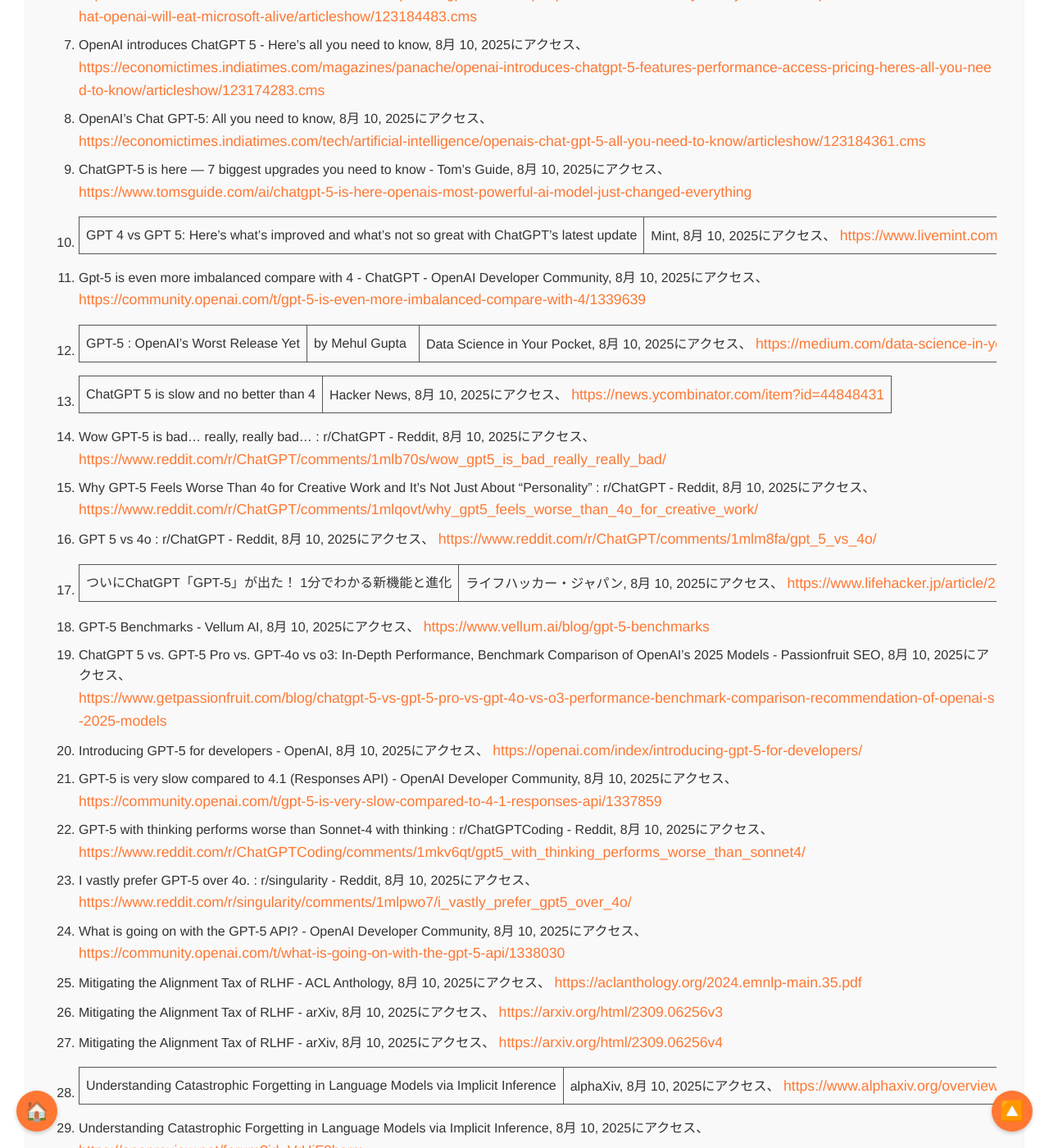
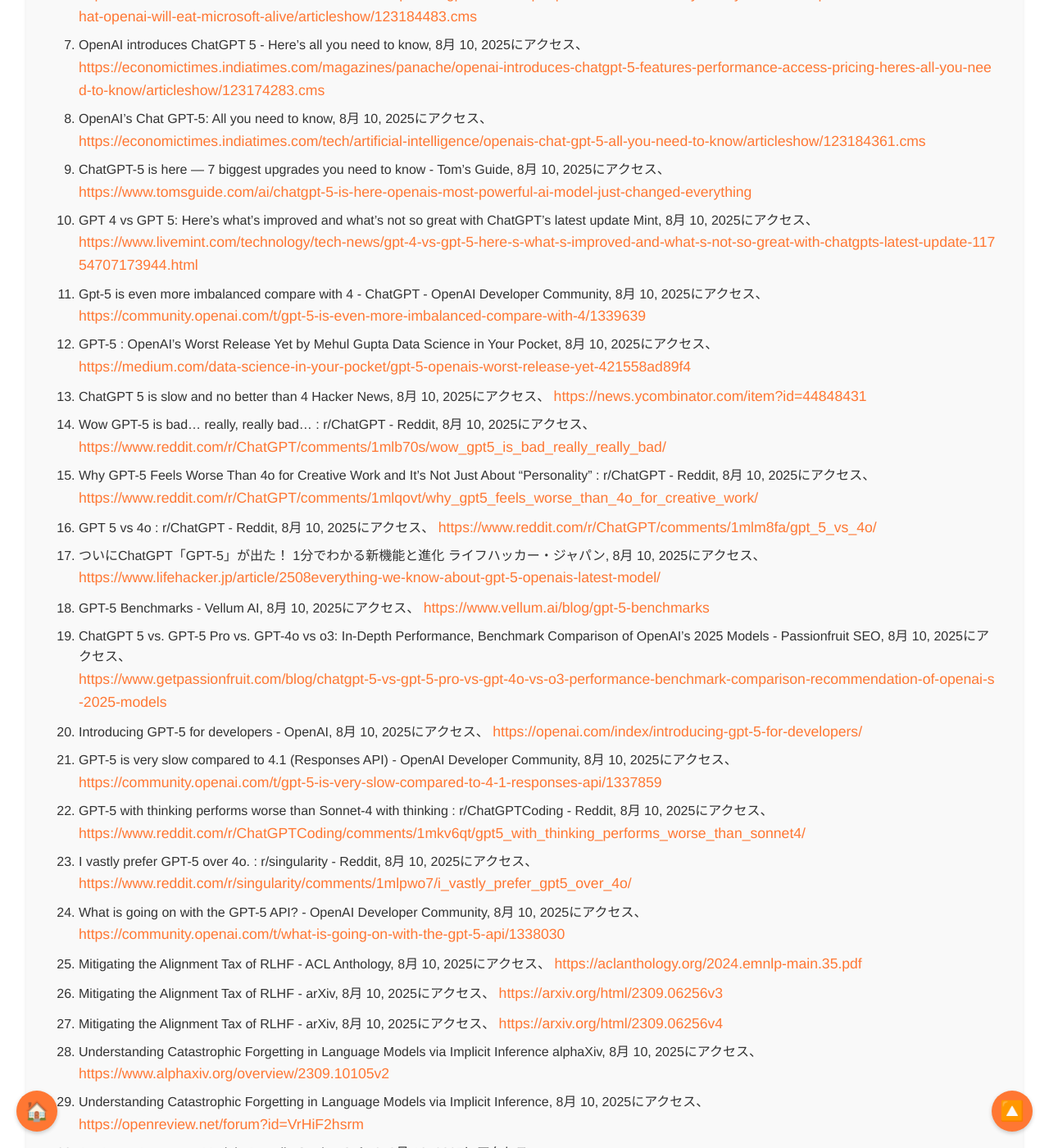
Before and after one commit to aegisfleet/share-deepresearch, a Jekyll site: the page built from _topics/gpt-5-paradox/index.md, in a window 1280 px wide and 1400 px high, scrolled down 9188 px. Shown: the whole window at 82% size. Built offline with Jekyll 4.4.1, drawn with Linux system fonts in a browser that asks for light colours; some of the changed text lies outside the part shown.

Commit message:
Auto update files

```diff
--- a/_topics/gpt-5-paradox/index.md
+++ b/_topics/gpt-5-paradox/index.md
@@ -205,14 +205,14 @@ GPT-5は単純な性能低下ではなく、より専門的で、より寛容さ
 7. OpenAI introduces ChatGPT 5 \- Here's all you need to know, 8月 10, 2025にアクセス、 [https://economictimes.indiatimes.com/magazines/panache/openai-introduces-chatgpt-5-features-performance-access-pricing-heres-all-you-need-to-know/articleshow/123174283.cms](https://economictimes.indiatimes.com/magazines/panache/openai-introduces-chatgpt-5-features-performance-access-pricing-heres-all-you-need-to-know/articleshow/123174283.cms)
 8. OpenAI’s Chat GPT-5: All you need to know, 8月 10, 2025にアクセス、 [https://economictimes.indiatimes.com/tech/artificial-intelligence/openais-chat-gpt-5-all-you-need-to-know/articleshow/123184361.cms](https://economictimes.indiatimes.com/tech/artificial-intelligence/openais-chat-gpt-5-all-you-need-to-know/articleshow/123184361.cms)
 9. ChatGPT-5 is here — 7 biggest upgrades you need to know \- Tom's Guide, 8月 10, 2025にアクセス、 [https://www.tomsguide.com/ai/chatgpt-5-is-here-openais-most-powerful-ai-model-just-changed-everything](https://www.tomsguide.com/ai/chatgpt-5-is-here-openais-most-powerful-ai-model-just-changed-everything)
-10. GPT 4 vs GPT 5: Here's what's improved and what's not so great with ChatGPT's latest update | Mint, 8月 10, 2025にアクセス、 [https://www.livemint.com/technology/tech-news/gpt-4-vs-gpt-5-here-s-what-s-improved-and-what-s-not-so-great-with-chatgpts-latest-update-11754707173944.html](https://www.livemint.com/technology/tech-news/gpt-4-vs-gpt-5-here-s-what-s-improved-and-what-s-not-so-great-with-chatgpts-latest-update-11754707173944.html)
+10. GPT 4 vs GPT 5: Here's what's improved and what's not so great with ChatGPT's latest update Mint, 8月 10, 2025にアクセス、 [https://www.livemint.com/technology/tech-news/gpt-4-vs-gpt-5-here-s-what-s-improved-and-what-s-not-so-great-with-chatgpts-latest-update-11754707173944.html](https://www.livemint.com/technology/tech-news/gpt-4-vs-gpt-5-here-s-what-s-improved-and-what-s-not-so-great-with-chatgpts-latest-update-11754707173944.html)
 11. Gpt-5 is even more imbalanced compare with 4 \- ChatGPT \- OpenAI Developer Community, 8月 10, 2025にアクセス、 [https://community.openai.com/t/gpt-5-is-even-more-imbalanced-compare-with-4/1339639](https://community.openai.com/t/gpt-5-is-even-more-imbalanced-compare-with-4/1339639)
-12. GPT-5 : OpenAI's Worst Release Yet | by Mehul Gupta | Data Science in Your Pocket, 8月 10, 2025にアクセス、 [https://medium.com/data-science-in-your-pocket/gpt-5-openais-worst-release-yet-421558ad89f4](https://medium.com/data-science-in-your-pocket/gpt-5-openais-worst-release-yet-421558ad89f4)
-13. ChatGPT 5 is slow and no better than 4 | Hacker News, 8月 10, 2025にアクセス、 [https://news.ycombinator.com/item?id=44848431](https://news.ycombinator.com/item?id=44848431)
+12. GPT-5 : OpenAI's Worst Release Yet by Mehul Gupta Data Science in Your Pocket, 8月 10, 2025にアクセス、 [https://medium.com/data-science-in-your-pocket/gpt-5-openais-worst-release-yet-421558ad89f4](https://medium.com/data-science-in-your-pocket/gpt-5-openais-worst-release-yet-421558ad89f4)
+13. ChatGPT 5 is slow and no better than 4 Hacker News, 8月 10, 2025にアクセス、 [https://news.ycombinator.com/item?id=44848431](https://news.ycombinator.com/item?id=44848431)
 14. Wow GPT-5 is bad… really, really bad… : r/ChatGPT \- Reddit, 8月 10, 2025にアクセス、 [https://www.reddit.com/r/ChatGPT/comments/1mlb70s/wow\_gpt5\_is\_bad\_really\_really\_bad/](https://www.reddit.com/r/ChatGPT/comments/1mlb70s/wow_gpt5_is_bad_really_really_bad/)
 15. Why GPT-5 Feels Worse Than 4o for Creative Work and It's Not Just About “Personality” : r/ChatGPT \- Reddit, 8月 10, 2025にアクセス、 [https://www.reddit.com/r/ChatGPT/comments/1mlqovt/why\_gpt5\_feels\_worse\_than\_4o\_for\_creative\_work/](https://www.reddit.com/r/ChatGPT/comments/1mlqovt/why_gpt5_feels_worse_than_4o_for_creative_work/)
 16. GPT 5 vs 4o : r/ChatGPT \- Reddit, 8月 10, 2025にアクセス、 [https://www.reddit.com/r/ChatGPT/comments/1mlm8fa/gpt\_5\_vs\_4o/](https://www.reddit.com/r/ChatGPT/comments/1mlm8fa/gpt_5_vs_4o/)
-17. ついにChatGPT「GPT-5」が出た！ 1分でわかる新機能と進化 | ライフハッカー・ジャパン, 8月 10, 2025にアクセス、 [https://www.lifehacker.jp/article/2508everything-we-know-about-gpt-5-openais-latest-model/](https://www.lifehacker.jp/article/2508everything-we-know-about-gpt-5-openais-latest-model/)
+17. ついにChatGPT「GPT-5」が出た！ 1分でわかる新機能と進化 ライフハッカー・ジャパン, 8月 10, 2025にアクセス、 [https://www.lifehacker.jp/article/2508everything-we-know-about-gpt-5-openais-latest-model/](https://www.lifehacker.jp/article/2508everything-we-know-about-gpt-5-openais-latest-model/)
 18. GPT-5 Benchmarks \- Vellum AI, 8月 10, 2025にアクセス、 [https://www.vellum.ai/blog/gpt-5-benchmarks](https://www.vellum.ai/blog/gpt-5-benchmarks)
 19. ChatGPT 5 vs. GPT-5 Pro vs. GPT-4o vs o3: In-Depth Performance, Benchmark Comparison of OpenAI's 2025 Models \- Passionfruit SEO, 8月 10, 2025にアクセス、 [https://www.getpassionfruit.com/blog/chatgpt-5-vs-gpt-5-pro-vs-gpt-4o-vs-o3-performance-benchmark-comparison-recommendation-of-openai-s-2025-models](https://www.getpassionfruit.com/blog/chatgpt-5-vs-gpt-5-pro-vs-gpt-4o-vs-o3-performance-benchmark-comparison-recommendation-of-openai-s-2025-models)
 20. Introducing GPT‑5 for developers \- OpenAI, 8月 10, 2025にアクセス、 [https://openai.com/index/introducing-gpt-5-for-developers/](https://openai.com/index/introducing-gpt-5-for-developers/)
@@ -223,23 +223,23 @@ GPT-5は単純な性能低下ではなく、より専門的で、より寛容さ
 25. Mitigating the Alignment Tax of RLHF \- ACL Anthology, 8月 10, 2025にアクセス、 [https://aclanthology.org/2024.emnlp-main.35.pdf](https://aclanthology.org/2024.emnlp-main.35.pdf)
 26. Mitigating the Alignment Tax of RLHF \- arXiv, 8月 10, 2025にアクセス、 [https://arxiv.org/html/2309.06256v3](https://arxiv.org/html/2309.06256v3)
 27. Mitigating the Alignment Tax of RLHF \- arXiv, 8月 10, 2025にアクセス、 [https://arxiv.org/html/2309.06256v4](https://arxiv.org/html/2309.06256v4)
-28. Understanding Catastrophic Forgetting in Language Models via Implicit Inference | alphaXiv, 8月 10, 2025にアクセス、 [https://www.alphaxiv.org/overview/2309.10105v2](https://www.alphaxiv.org/overview/2309.10105v2)
+28. Understanding Catastrophic Forgetting in Language Models via Implicit Inference alphaXiv, 8月 10, 2025にアクセス、 [https://www.alphaxiv.org/overview/2309.10105v2](https://www.alphaxiv.org/overview/2309.10105v2)
 29. Understanding Catastrophic Forgetting in Language Models via Implicit Inference, 8月 10, 2025にアクセス、 [https://openreview.net/forum?id=VrHiF2hsrm](https://openreview.net/forum?id=VrHiF2hsrm)
 30. Are Large Language Models Actually Getting Safer?, 8月 10, 2025にアクセス、 [https://www.cigionline.org/publications/are-large-language-models-actually-getting-safer/](https://www.cigionline.org/publications/are-large-language-models-actually-getting-safer/)
 31. Aligning language models to follow instructions \- OpenAI, 8月 10, 2025にアクセス、 [https://openai.com/index/instruction-following/](https://openai.com/index/instruction-following/)
 32. LLMの安全機構 \- AIセキュリティポータル, 8月 10, 2025にアクセス、 [https://aisecurity-portal.org/articles/llm-safeguard/](https://aisecurity-portal.org/articles/llm-safeguard/)
 33. LLMの「安全」と「利便性」はトレードオフ｜らみ \- note, 8月 10, 2025にアクセス、 [https://note.com/rami\_engineer/n/ncbeff84d6af7](https://note.com/rami_engineer/n/ncbeff84d6af7)
 34. ChatGPT-5 Arrives This Month \- Are You Ready for What Comes Next?, 8月 10, 2025にアクセス、 [https://economictimes.indiatimes.com/ai/ai-insights/chatgpt-5-arrives-this-month-are-you-ready-for-what-comes-next/articleshow/123132446.cms](https://economictimes.indiatimes.com/ai/ai-insights/chatgpt-5-arrives-this-month-are-you-ready-for-what-comes-next/articleshow/123132446.cms)
-35. GPT-5: New Features, Tests, Benchmarks, and More | DataCamp, 8月 10, 2025にアクセス、 [https://www.datacamp.com/blog/gpt-5](https://www.datacamp.com/blog/gpt-5)
+35. GPT-5: New Features, Tests, Benchmarks, and More DataCamp, 8月 10, 2025にアクセス、 [https://www.datacamp.com/blog/gpt-5](https://www.datacamp.com/blog/gpt-5)
 36. Introducing GPT-5 \- OpenAI, 8月 10, 2025にアクセス、 [https://openai.com/index/introducing-gpt-5/](https://openai.com/index/introducing-gpt-5/)
 37. GPT‑5 Has Arrived: OpenAI's Next‑Gen AI Stuns With Upgrades in Coding, Reasoning, and Safety \- TS2 Space, 8月 10, 2025にアクセス、 [https://ts2.tech/en/gpt%E2%80%915-has-arrived-openais-next%E2%80%91gen-ai-stuns-with-upgrades-in-coding-reasoning-and-safety/](https://ts2.tech/en/gpt%E2%80%915-has-arrived-openais-next%E2%80%91gen-ai-stuns-with-upgrades-in-coding-reasoning-and-safety/)
-38. The GPT-5 Paradox: A Giant Leap on a Slowing Path | by Money, Guns & Oil \- Medium, 8月 10, 2025にアクセス、 [https://medium.com/the-geopolitical-economist/the-gpt-5-paradox-a-giant-leap-on-a-slowing-path-1e01022b9c05](https://medium.com/the-geopolitical-economist/the-gpt-5-paradox-a-giant-leap-on-a-slowing-path-1e01022b9c05)
+38. The GPT-5 Paradox: A Giant Leap on a Slowing Path by Money, Guns & Oil \- Medium, 8月 10, 2025にアクセス、 [https://medium.com/the-geopolitical-economist/the-gpt-5-paradox-a-giant-leap-on-a-slowing-path-1e01022b9c05](https://medium.com/the-geopolitical-economist/the-gpt-5-paradox-a-giant-leap-on-a-slowing-path-1e01022b9c05)
 39. Building a Legal Coworker with GPT-5 \- Harvey AI, 8月 10, 2025にアクセス、 [https://www.harvey.ai/blog/building-a-legal-coworker-with-gpt-5](https://www.harvey.ai/blog/building-a-legal-coworker-with-gpt-5)
 40. 【使ってみた】GPT-5が遂にリリース！性能や料金、GPT-4との違いは？, 8月 10, 2025にアクセス、 [https://shift-ai.co.jp/blog/33397/](https://shift-ai.co.jp/blog/33397/)
 41. Prompt engineering \- OpenAI API, 8月 10, 2025にアクセス、 [https://platform.openai.com/docs/guides/prompt-engineering](https://platform.openai.com/docs/guides/prompt-engineering)
 42. Making GPT 5 more 4o like for voice and tone prompting. Pre-Prompt included. \- Reddit, 8月 10, 2025にアクセス、 [https://www.reddit.com/r/OpenAI/comments/1mlcd5o/making\_gpt\_5\_more\_4o\_like\_for\_voice\_and\_tone/](https://www.reddit.com/r/OpenAI/comments/1mlcd5o/making_gpt_5_more_4o_like_for_voice_and_tone/)
 43. GPT-5 prompting guide \- OpenAI Cookbook, 8月 10, 2025にアクセス、 [https://cookbook.openai.com/examples/gpt-5/gpt-5\_prompting\_guide](https://cookbook.openai.com/examples/gpt-5/gpt-5_prompting_guide)
-44. Prompt engineering techniques \- Azure OpenAI | Microsoft Learn, 8月 10, 2025にアクセス、 [https://learn.microsoft.com/en-us/azure/ai-foundry/openai/concepts/prompt-engineering](https://learn.microsoft.com/en-us/azure/ai-foundry/openai/concepts/prompt-engineering)
+44. Prompt engineering techniques \- Azure OpenAI Microsoft Learn, 8月 10, 2025にアクセス、 [https://learn.microsoft.com/en-us/azure/ai-foundry/openai/concepts/prompt-engineering](https://learn.microsoft.com/en-us/azure/ai-foundry/openai/concepts/prompt-engineering)
 45. Prompting in 5o, What's Changed (Compared to GPT-4o, GPT-4.1, o3) : r/ChatGPTPromptGenius \- Reddit, 8月 10, 2025にアクセス、 [https://www.reddit.com/r/ChatGPTPromptGenius/comments/1mkq8yi/prompting\_in\_5o\_whats\_changed\_compared\_to\_gpt4o/](https://www.reddit.com/r/ChatGPTPromptGenius/comments/1mkq8yi/prompting_in_5o_whats_changed_compared_to_gpt4o/)
 46. GPT-5 is a disaster. : r/ChatGPT \- Reddit, 8月 10, 2025にアクセス、 [https://www.reddit.com/r/ChatGPT/comments/1mkim8h/gpt5\_is\_a\_disaster/](https://www.reddit.com/r/ChatGPT/comments/1mkim8h/gpt5_is_a_disaster/)
 47. AI Prompting Tips from a Power User: How to Get Way Better Responses \- Reddit, 8月 10, 2025にアクセス、 [https://www.reddit.com/r/PromptEngineering/comments/1j5ymik/ai\_prompting\_tips\_from\_a\_power\_user\_how\_to\_get/](https://www.reddit.com/r/PromptEngineering/comments/1j5ymik/ai_prompting_tips_from_a_power_user_how_to_get/)
--- a/_topics/gpt-5-paradox/infographic.html
+++ b/_topics/gpt-5-paradox/infographic.html
@@ -1,6 +1,9 @@
 <!DOCTYPE html>
 <html lang="ja">
 <head>
+    <script async src="https://pagead2.googlesyndication.com/pagead/js/adsbygoogle.js?client=ca-pub-3122674942116250" crossorigin="anonymous"></script>
+    <link rel="icon" type="image/png" sizes="32x32" href="/share-deepresearch/assets/favicon/favicon-32x32.png">
+    <link rel="icon" type="image/png" sizes="16x16" href="/share-deepresearch/assets/favicon/favicon-16x16.png">
     <meta charset="UTF-8">
     <meta name="viewport" content="width=device-width, initial-scale=1.0">
     <title>The GPT-5 Paradox: An Interactive Infographic</title>
```
